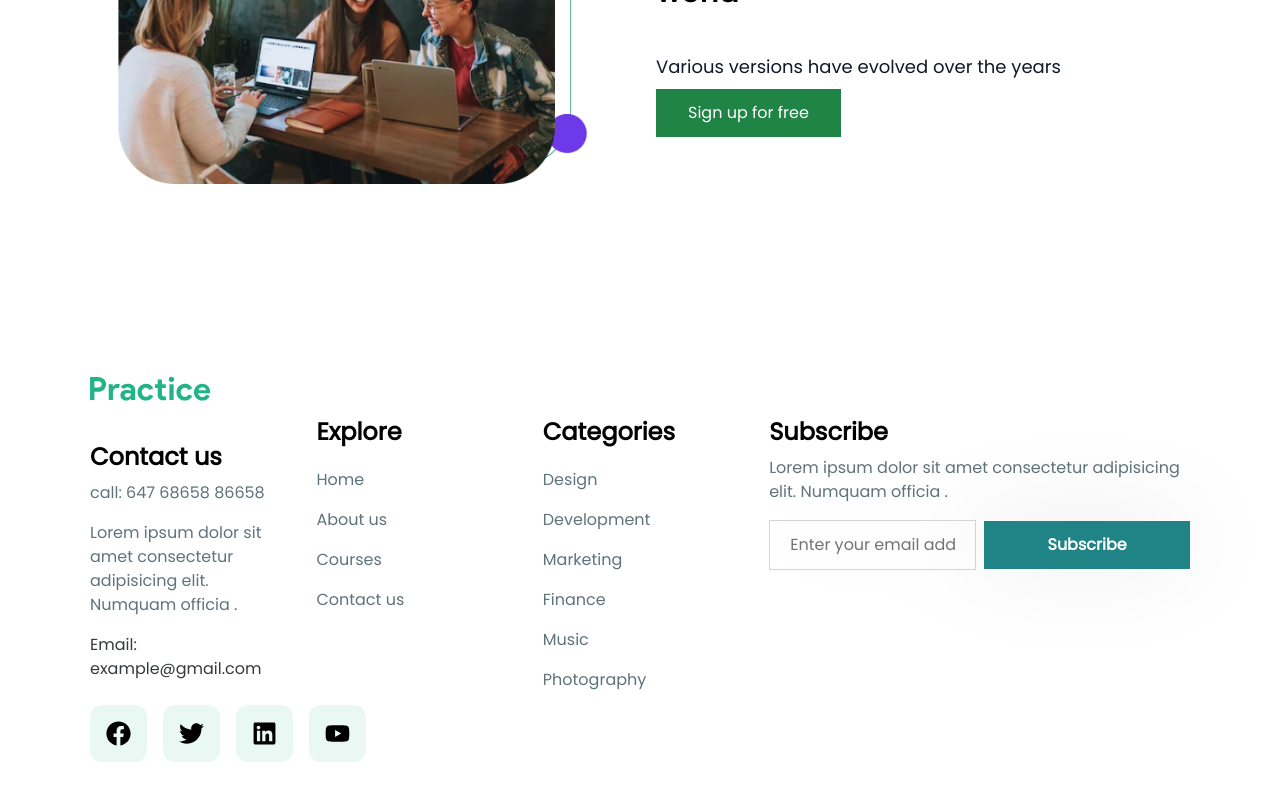
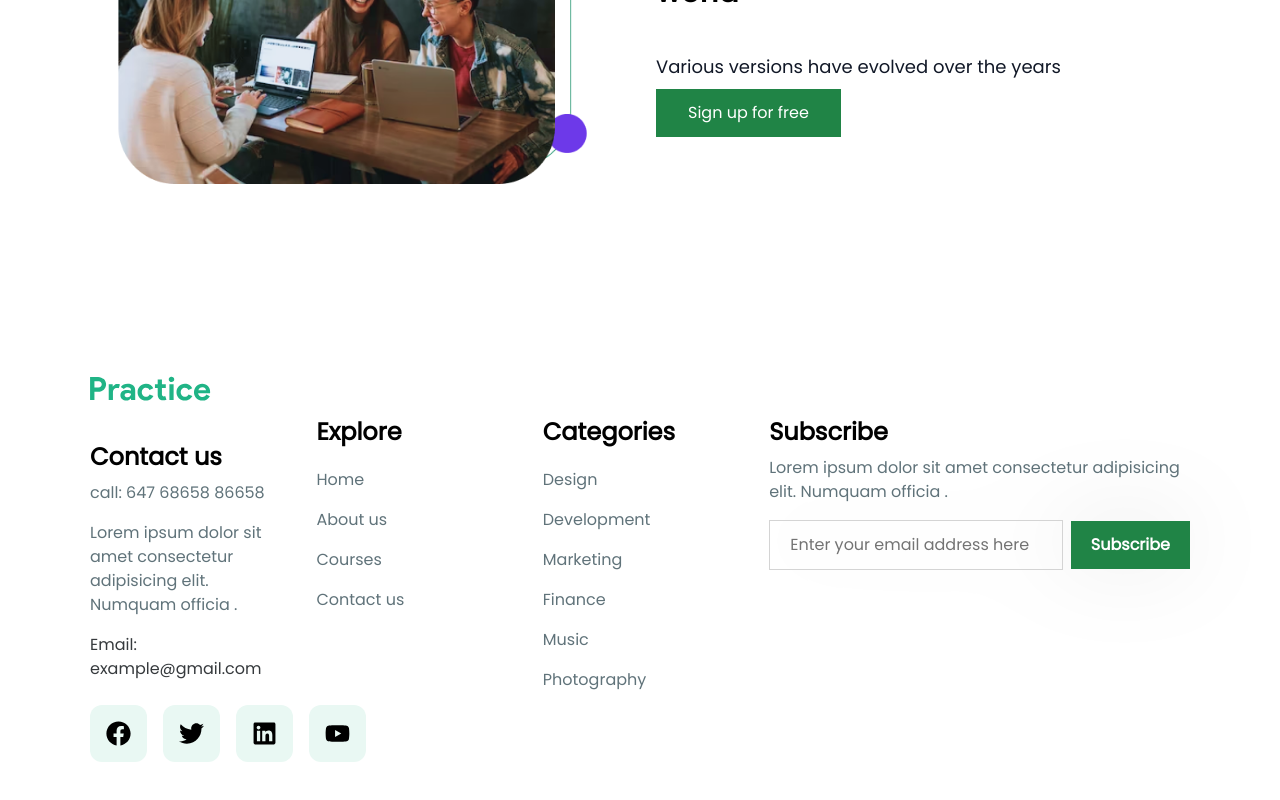
Before and after one commit to FREDVUNI/tailwind-react-landing, a React (Vite) app: page / in a window 1280 px wide. Shown: the part 3600-4400 px from the top of the page. Built offline with nearby package versions, Linux system fonts and the light colour scheme.

Commit message:
chore: Fix subscription button size and change bg color

```diff
--- a/src/components/Footer.jsx
+++ b/src/components/Footer.jsx
@@ -48,7 +48,7 @@ const Footer = () => {
                     <h3 className="py-2 text-[#60737a]">Lorem ipsum dolor sit amet consectetur adipisicing elit. Numquam officia .</h3>
                     <form className='input-box-shadow flex justify-content-between items-center bg-transparent gap-2'>
                     <input type="text" className="my-2 w-full px-5 py-3 border border-solid border-neutral-300 bg-transparent bg-clip-padding text-base font-normal text-neutral-700 outline-none placeholder:text-neutral-500" placeholder='Enter your email address here'/>
-                    <button className='max-[768px]:w-full my-2 w-full px-5 py-3 bg-[#208486] text-white font-bold'>Subscribe</button>
+                    <button className='my-2 px-5 py-3 bg-[#208446] text-white font-bold'>Subscribe</button>
                 </form>
                 </div>
             </div>
```
